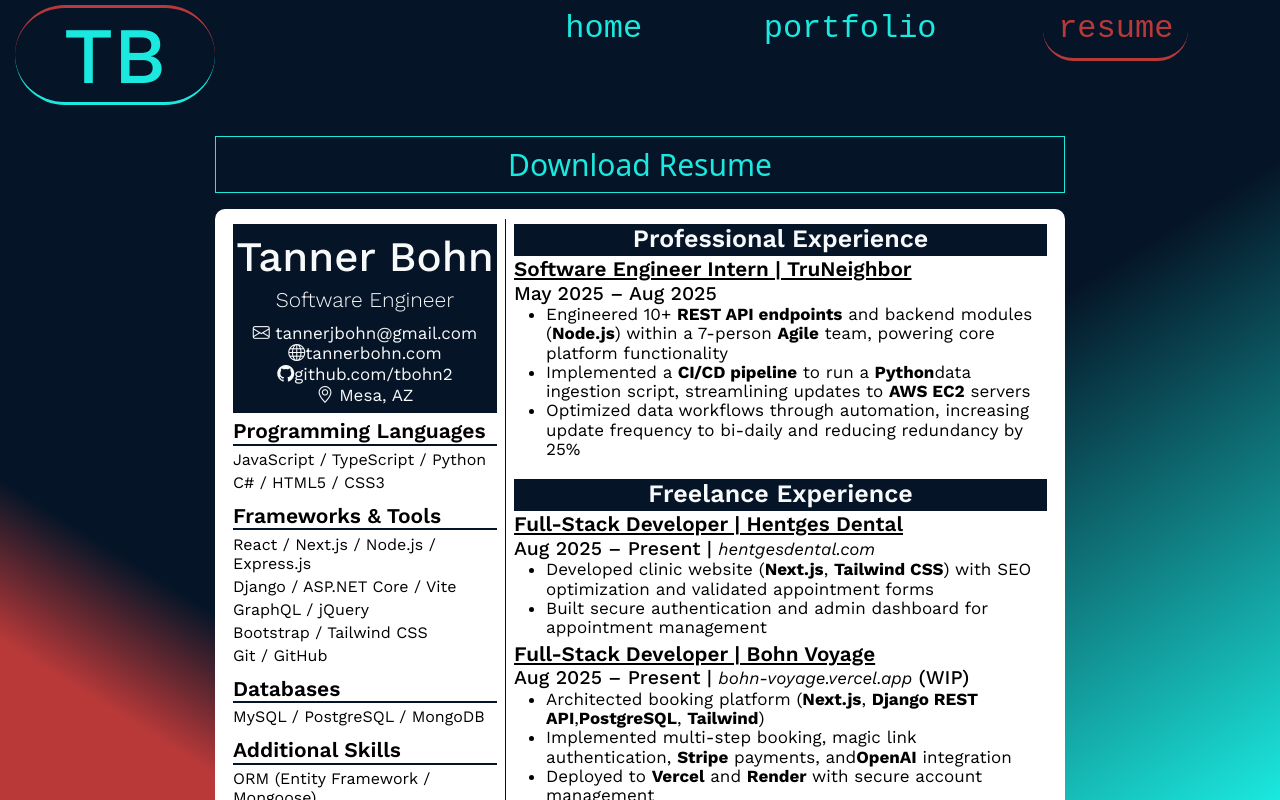
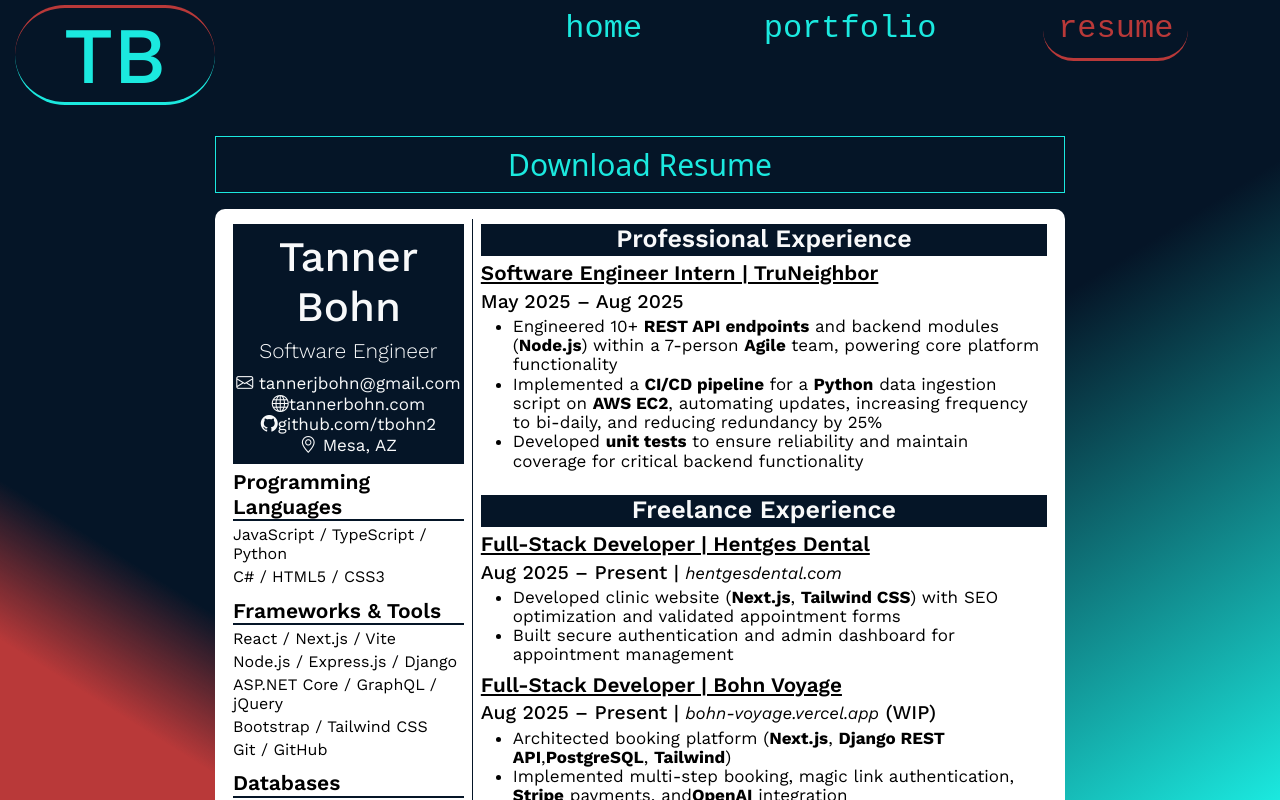
Before and after one commit to tbohn2/my_portfolio, a React (Vite) app: page /resume in a window 1280 px wide. Shown: the top 800 px of the page. Built offline with nearby package versions, Linux system fonts and the light colour scheme; a web font is replaced by a local one.

Commit message:
Updated Resume

```diff
--- a/public/resumePDF.html
+++ b/public/resumePDF.html
@@ -64,7 +64,7 @@
         }
 
         #left-column {
-            width: calc(5.75 * var(--resume-multiplier));
+            width: calc(8.0 * var(--resume-multiplier));
             padding-top: calc(0.05 * var(--resume-multiplier));
         }
 
@@ -213,9 +213,9 @@
 
                 <h2>Frameworks & Tools</h2>
                 <ul class='skills'>
-                    <li>React / Next.js / Node.js / Express.js</li>
-                    <li>Django / ASP.NET Core / Vite</li>
-                    <li>GraphQL / jQuery</li>
+                    <li>React / Next.js / Vite</li>
+                    <li>Node.js / Express.js / Django</li>
+                    <li>ASP.NET Core / GraphQL / jQuery</li>
                     <li>Bootstrap / Tailwind CSS</li>
                     <li>Git / GitHub</li>
                 </ul>
@@ -230,6 +230,7 @@
                     <li>ORM (Entity Framework / Mongoose)</li>
                     <li>Authentication & Security (JWT / OAuth / BCrypt)</li>
                     <li>CI/CD (Vercel / Render / AWS)</li>
+                    <li>Unit Testing (Jest / Pytest)</li>
                     <li>Payment Integration (Stripe)</li>
                     <li>Agile Development</li>
                 </ul>
@@ -260,12 +261,13 @@
                     <li>Engineered 10+ <strong>REST API endpoints</strong> and backend modules
                         (<strong>Node.js</strong>) within a 7-person <strong>Agile</strong> team, powering core platform
                         functionality</li>
-                    <li>Implemented a <strong>CI/CD pipeline</strong> to run a <strong>Python</strong>
-                        data ingestion script, streamlining updates to <strong>AWS EC2</strong> servers</li>
-                    <li>Optimized data workflows through automation, increasing update frequency to bi-daily and
+                    <li>Implemented a <strong>CI/CD pipeline</strong> for a <strong>Python</strong> data ingestion
+                        script on <strong>AWS EC2</strong>, automating updates, increasing frequency to bi-daily, and
                         reducing redundancy by 25%</li>
+                    <li>Developed <strong>unit tests</strong> to ensure reliability and maintain coverage for critical
+                        backend functionality</li>
+                </ul>
 
-                </ul>
 
                 <h2 class='mt-3 bg-dark-blue text-light text-center'>Freelance Experience</h2>
 
--- a/src/components/pages/resume.jsx
+++ b/src/components/pages/resume.jsx
@@ -37,9 +37,9 @@
 
                         <h2>Frameworks & Tools</h2>
                         <ul className='skills'>
-                            <li>React / Next.js / Node.js / Express.js</li>
-                            <li>Django / ASP.NET Core / Vite</li>
-                            <li>GraphQL / jQuery</li>
+                            <li>React / Next.js / Vite</li>
+                            <li>Node.js / Express.js / Django</li>
+                            <li>ASP.NET Core / GraphQL / jQuery</li>
                             <li>Bootstrap / Tailwind CSS</li>
                             <li>Git / GitHub</li>
                         </ul>
@@ -54,6 +54,7 @@
                             <li>ORM (Entity Framework / Mongoose)</li>
                             <li>Authentication & Security (JWT / OAuth / BCrypt)</li>
                             <li>CI/CD (Vercel / Render / AWS)</li>
+                            <li>Unit Testing (Jest / Pytest)</li>
                             <li>Payment Integration (Stripe)</li>
                             <li>Agile Development</li>
                         </ul>
@@ -84,10 +85,11 @@
                             <li>Engineered 10+ <strong>REST API endpoints</strong> and backend modules
                                 (<strong>Node.js</strong>) within a 7-person <strong>Agile</strong> team, powering core platform
                                 functionality</li>
-                            <li>Implemented a <strong>CI/CD pipeline</strong> to run a <strong>Python</strong>
-                                data ingestion script, streamlining updates to <strong>AWS EC2</strong> servers</li>
-                            <li>Optimized data workflows through automation, increasing update frequency to bi-daily and
+                            <li>Implemented a <strong>CI/CD pipeline</strong> for a <strong>Python</strong> data ingestion
+                                script on <strong>AWS EC2</strong>, automating updates, increasing frequency to bi-daily, and
                                 reducing redundancy by 25%</li>
+                            <li>Developed <strong>unit tests</strong> to ensure reliability and maintain coverage for critical
+                                backend functionality</li>
                         </ul>
 
                         <h2 className='mt-3 bg-dark-blue text-light text-center'>Freelance Experience</h2>
```
Also changed, not shown: 1 other file (tests, documents, lock files or other folders).
